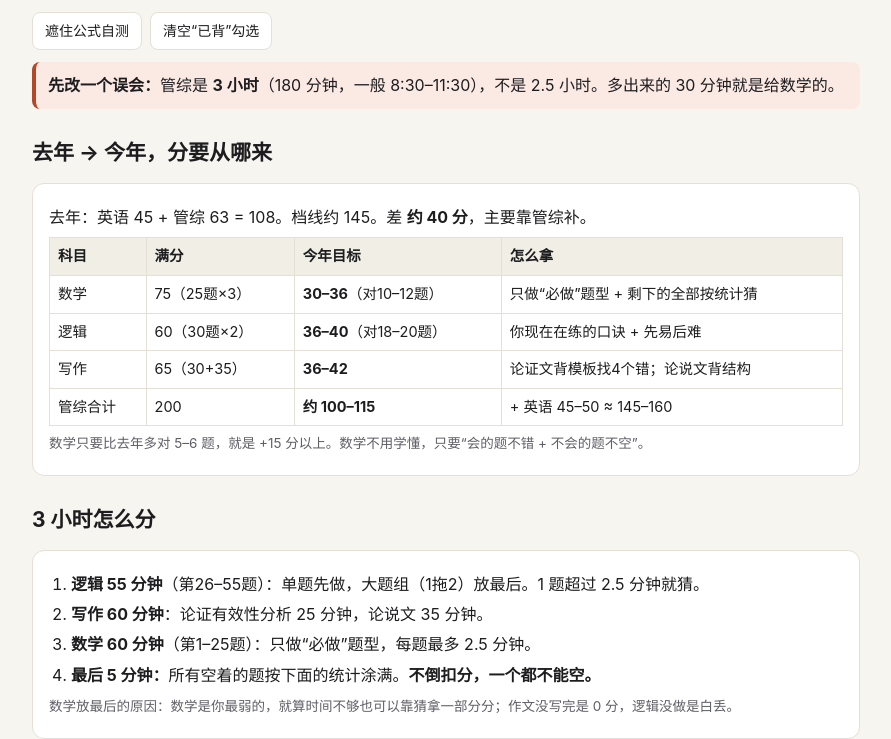
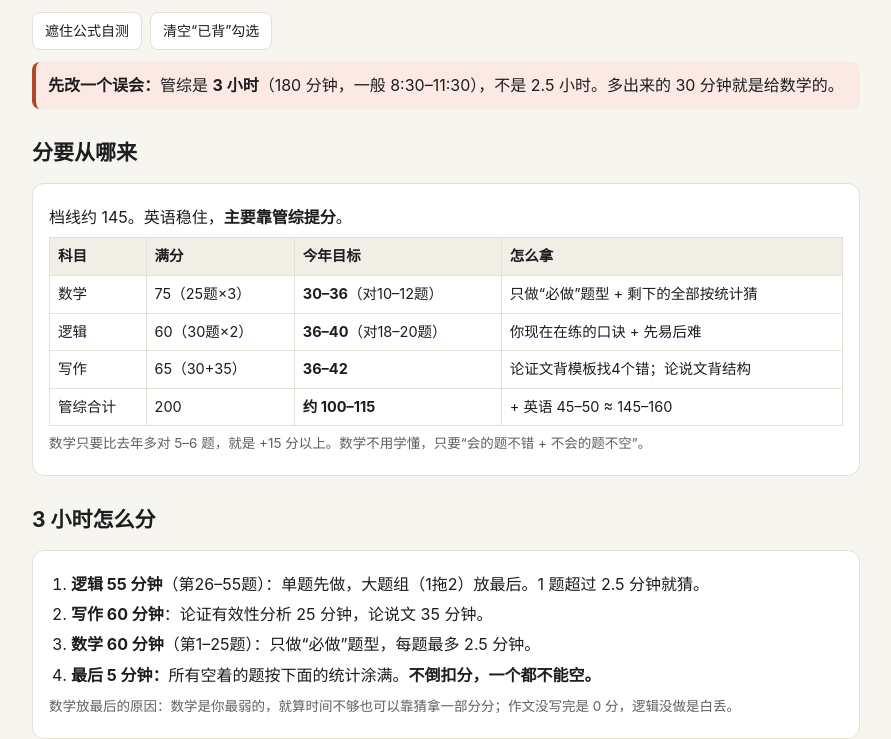
Before and after one commit to skot-chen/kaoyan-199-notes, a plain HTML site: page index.html in a window 1280 px wide. Shown: the part 101-840 px from the top of the page, without its empty margins (194-1085 px from the left). Drawn offline with Linux system fonts and the light colour scheme.

Commit message:
去掉个人分数，准备公开网页
Co-Authored-By: Claude Opus 5.5 <noreply@anthropic.com>

```diff
--- a/index.html
+++ b/index.html
@@ -94,9 +94,9 @@ a{color:var(--acc)}
 <section id="plan">
 <div class="fix"><b>先改一个误会：</b>管综是 <b>3 小时</b>（180 分钟，一般 8:30–11:30），不是 2.5 小时。多出来的 30 分钟就是给数学的。</div>
 
-<h2>去年 → 今年，分要从哪来</h2>
+<h2>分要从哪来</h2>
 <div class="card">
-<p>去年：英语 45 + 管综 63 = 108。档线约 145。差 <b>约 40 分</b>，主要靠管综补。</p>
+<p>档线约 145。英语稳住，<b>主要靠管综提分</b>。</p>
 <div class="tblw"><table>
 <tr><th>科目</th><th>满分</th><th>今年目标</th><th>怎么拿</th></tr>
 <tr><td>数学</td><td>75（25题×3）</td><td><b>30–36</b>（对10–12题）</td><td>只做“必做”题型 + 剩下的全部按统计猜</td></tr>
```
Also changed, not shown: 1 other file.
